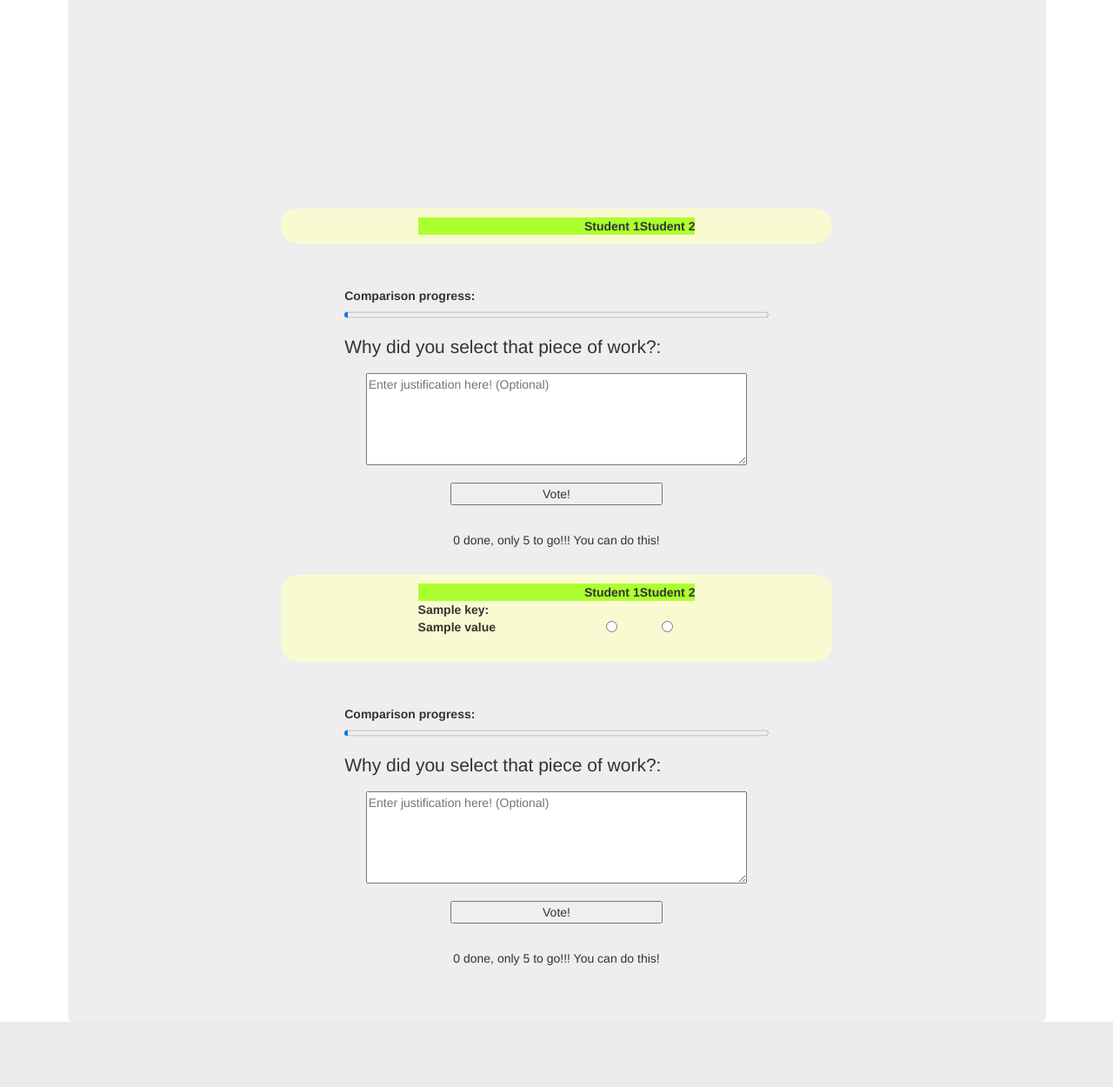
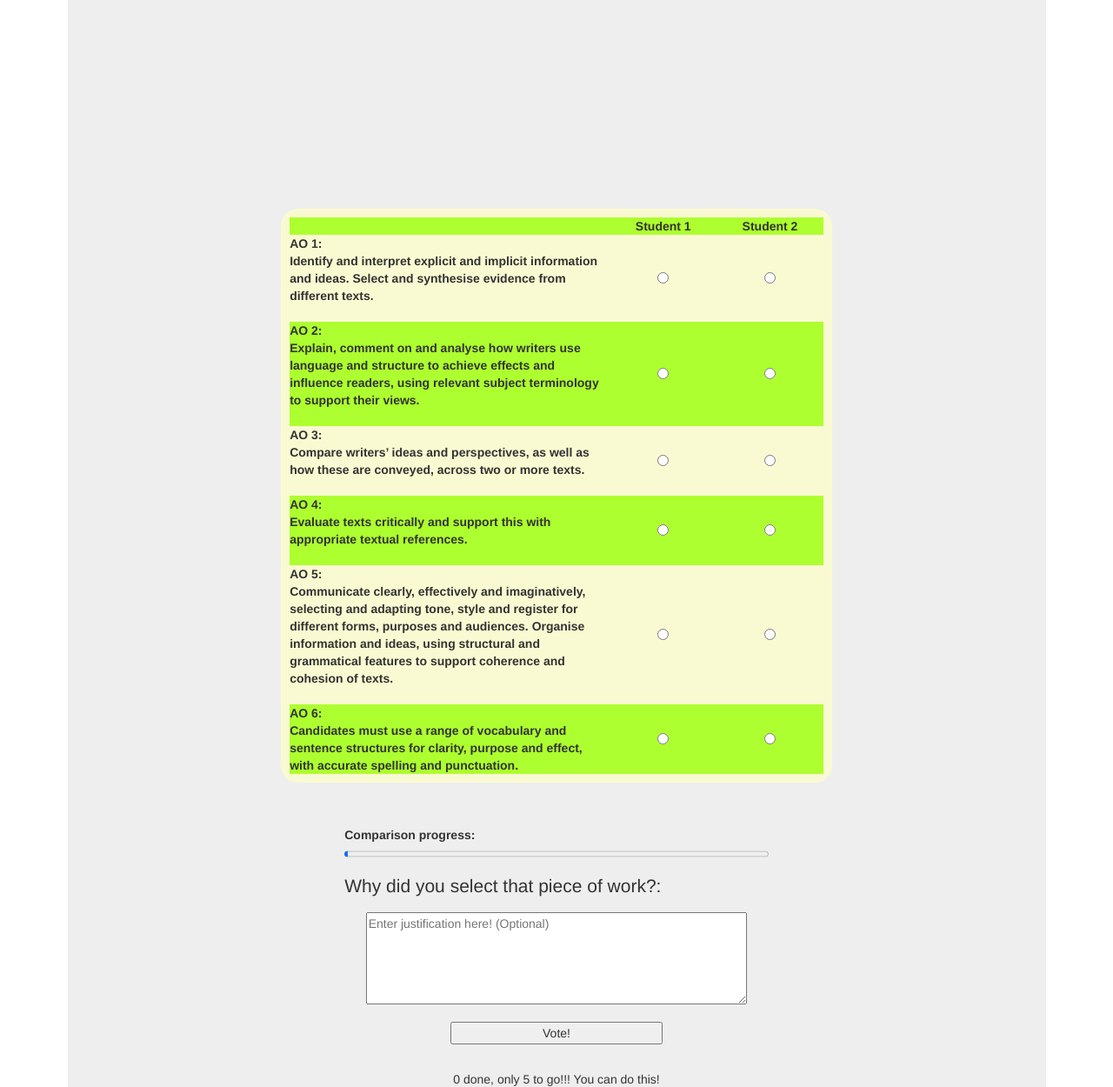
Before and after one commit to codingWithAndy/Flask-Example, a Flask app: template templates/compare.html in a window 1280 px wide. Shown: the part 835-2085 px from the top of the page at 87% size. Before the commit the page ends 2010 px from the top, so only its background shows below. Run offline with Flask 2, Linux system fonts and the light colour scheme; the template is opened without the code that fills it: most values are stand-ins (such as "Sample title", 1, 10 or a date in 2020); lists and menus that the app fills with data are empty; some libraries are stand-ins or nearby versions.

```diff
--- a/templates/compare.html
+++ b/templates/compare.html
@@ -57,7 +57,7 @@
                 </div>
 
 
-                <form action="/compare/" id='yourFormId' method="POST">
+                <!--<form action="/compare/" id='yourFormId' method="POST">
                     <div class="selection-options">
                     <center>
                     <table class="options">
@@ -84,7 +84,7 @@
                             {{ tweet_count - 1}} done, only {{ 5 - (tweet_count - 1)}} to go!!! You can do this!
                         </center>
                     </p>
-                </form>
+                </form>-->
 
 
             <form action="/compare/" id='yourFormId' method="POST">
@@ -96,20 +96,58 @@
                         <th class="column-width-sml"><center>Student 1</center></th>
                         <th class="column-width-sml"><center>Student 2</center></th>
                     </tr>
-                    {% for dict_item in exam_details %}
-                        {% for key, value in dict_item.items() %}
+                    <tr>
+                        <th class="column-width-large details"> AO 1: </br>
+                            Identify and interpret explicit and implicit information and ideas. Select and synthesise evidence from different texts. </br>
+                            &nbsp;
+                        </th>
+                        <td class="column-width-sml"><center><input type="radio" id="radio 1" name="radio 1" value="{{work1_id}}"></center></td>
+                        <td class="column-width-sml"><center><input type="radio" id="radio 1" name="radio 1" value="{{work2_id}}"></center></td>
+                    </tr>
+                    <tr class="bg-green">
+                        <th class="cloumn-width-large">AO 2: </br>
+                        Explain, comment on and analyse how writers use language and structure to achieve effects and influence readers, using relevant subject terminology to support their views.</br>
+                        &nbsp;
+                        </th>
+                        <center>
+                        <td class="column-width-sml"><center><input class="radio-centre" type="radio" id="radio 2" name="radio 2" value="{{work1_id}}"></center></td>
+                        </center>
+                        <td class="column-width-sml"><center><input class="radio-centre" type="radio" id="radio 2" name="radio 2" value="{{work2_id}}"></center></td>
+                    </tr>
+                    <tr>
+                        <th class="column-width-large">AO 3: </br>
+                            Compare writers’ ideas and perspectives, as well as how these are conveyed, across two or more texts. </br>
+                            &nbsp;
 
-                        <tr>
-                            <th class="column-width-large details"> {{key}}: </br>
-                                {{value}} </br>
-                                &nbsp;
-                            </th>
-                            <td class="column-width-sml"><center><input type="radio" id="{{key}}" name="{{key}}" value="{{work1_id}}"></center></td>
-                            <td class="column-width-sml"><center><input type="radio" id="{{key}}" name="{{key}}" value="{{work2_id}}"></center></td>
-                        </tr>
-                        {% endfor %}
-                    {% endfor %}
-
+                        </th>
+                        <td class="column-width-sml"><center><input type="radio" id="radio 3" name="radio 3" value="{{work1_id}}"></center></td>
+                        <td class="column-width-sml"><center><input type="radio" id="radio 3" name="radio 3" value="{{work2_id}}"></center></td>
+                    </tr>
+                    <tr class="bg-green">
+                        <th class="column-width-large">AO 4: </br>
+                            Evaluate texts critically and support this with appropriate textual references. </br>
+                            &nbsp;
+                        </th>
+                        <td class="column-width-sml"><center><input type="radio" id="radio 4" name="radio 4" value="{{work1_id}}"></center></td>
+                        <td class="column-width-sml"><center><input type="radio" id="radio 4" name="radio 4" value="{{work2_id}}"></center></td>
+                    </tr>
+                    <tr>
+                        <th class="column-width-large">AO 5: </br>
+                        Communicate clearly, effectively and imaginatively, selecting and adapting tone, style and register for different forms, purposes and audiences.
+                        Organise information and ideas, using structural and grammatical features to support coherence and cohesion of texts.</br>
+                        &nbsp;
+                        </th>
+                        <td class="column-width-sml"><center><input type="radio" id="radio 5" name="radio 5" value="{{work1_id}}"></center></td>
+                        <td class="column-width-sml"><center><input type="radio" id="radio 5" name="radio 5" value="{{work2_id}}"></center></td>
+                    </tr>
+                    <tr class="bg-green">
+                        <th class="column-width-large">AO 6: </br>
+                        Candidates must use a range of vocabulary and sentence structures for clarity, purpose and effect, with accurate spelling and punctuation.
+                        &nbsp;
+                        </th>
+                        <td class="column-width-sml"><center><input type="radio" id="radio 6" name="radio 6" value="{{work1_id}}"></center></td>
+                        <td class="column-width-sml"><center><input type="radio" id="radio 6" name="radio 6" value="{{work2_id}}"></center></td>
+                    </tr>
                 </table>
                 </center>
                 </div>
```
